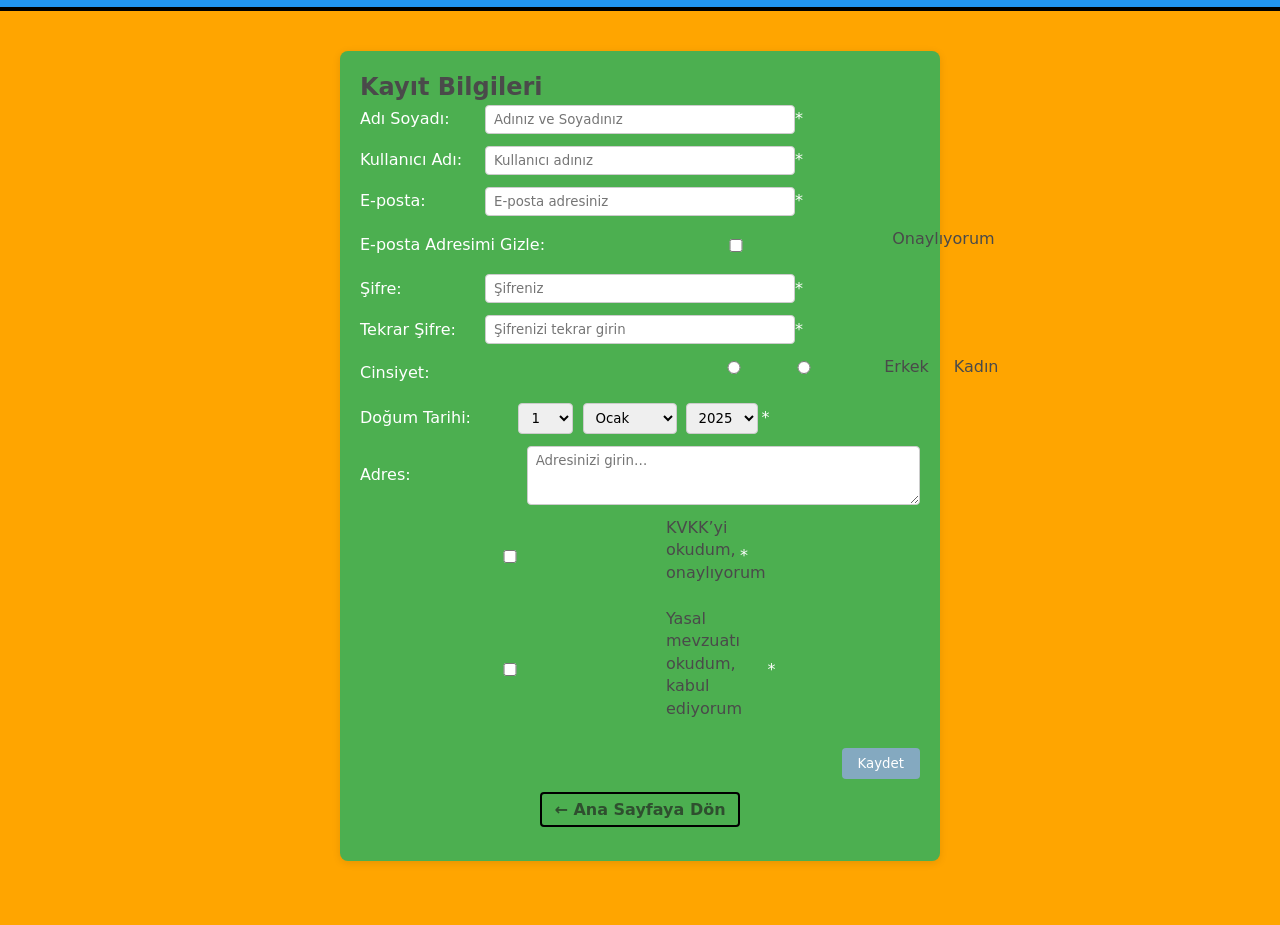
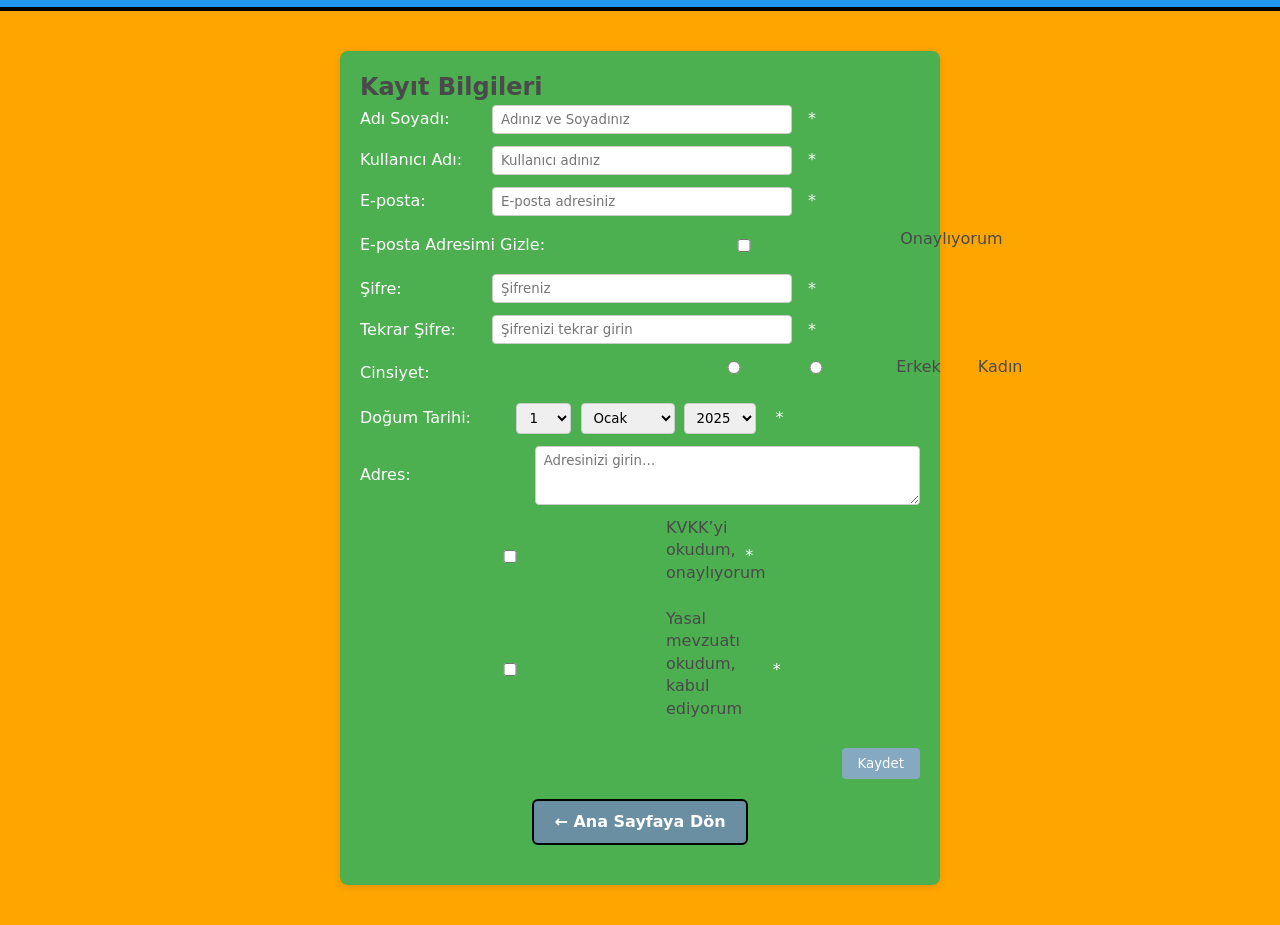
Before and after one commit to Uzer16/iThink-mvp, a plain HTML site: page register.html in a window 1280 px wide. Shown: the part 91-1016 px from the top of the page. Before the commit the page ends 992 px from the top, so only its background shows below. Drawn offline with Linux system fonts and the light colour scheme.

Commit message:
Update style.css

```diff
--- a/style.css
+++ b/style.css
@@ -270,3 +270,93 @@ body {
   background: var(--btn-bg);
   color: #fff;
 }
+/* ===== KAYIT FORMU (register.html) ===== */
+.register-form {
+  max-width: 600px;
+  margin: 40px auto;
+  padding: 20px;
+  background: #fff9c4;            /* Açık sarı ton */
+  border-radius: 8px;
+  box-shadow: 0 2px 8px rgba(0,0,0,0.1);
+}
+
+/* Her bir satırı flex ile hizalayıp label/textarea/select/input arası boşluk veriyoruz */
+.register-form label {
+  display: flex;
+  align-items: center;
+  margin-bottom: 12px;
+  gap: 12px;
+}
+
+/* Başlık <span>’lerini sabit genişlik verelim */
+.register-form label span {
+  flex: 0 0 140px;
+  font-weight: 500;
+}
+
+/* Input, select, textarea’lar esnek büyüsün */
+.register-form input,
+.register-form select,
+.register-form textarea {
+  flex: 1;
+}
+
+/* Radyo butonlarını yan yana dizelim */
+.register-form .gender-options {
+  display: flex;
+  flex: 1;
+  gap: 10px;
+}
+
+/* E-posta gizle onay kutusunu label’la birlikte hizala */
+.register-form .checkbox-group {
+  display: flex;
+  align-items: center;
+  flex: 1;
+  gap: 6px;
+}
+
+/* “Ana Sayfaya Dön” bağlantısını buton benzeri gösterip kontrast verelim */
+.back-home {
+  text-align: center;
+  margin-top: 20px;
+}
+.back-home a {
+  display: inline-block;
+  padding: 10px 20px;
+  background: #6b8fa2;            /* Kontrast renk */
+  color: #fff;
+  border-radius: 6px;
+  text-decoration: none;
+  transition: background 0.2s;
+}
+.back-home a:hover {
+  background: #517a8a;
+}
+
+/* Önemli (*), star işaretlerini input’un sağında hizalamak için */
+.required {
+  color: red;
+  margin-left: 4px;
+}
+
+/* -------------------------------------- */
+/* Eğer “E-posta Gizle” checkbox’ını da kendi label’ı ile hizalamak istersen: */
+.register-form .hide-email-label {
+  flex: 1;
+  display: flex;
+  align-items: center;
+  gap: 6px;
+}
+
+/* -------------------------------------- */
+/* Örnek HTML düzenlemesi (label içinde): */
+/*
+<label>
+  <span>E-posta Adresimi Gizle:</span>
+  <div class="hide-email-label">
+    <input type="checkbox" id="hideEmail" />
+    <label for="hideEmail">E-postamı gizle</label>
+  </div>
+</label>
+*/
```
